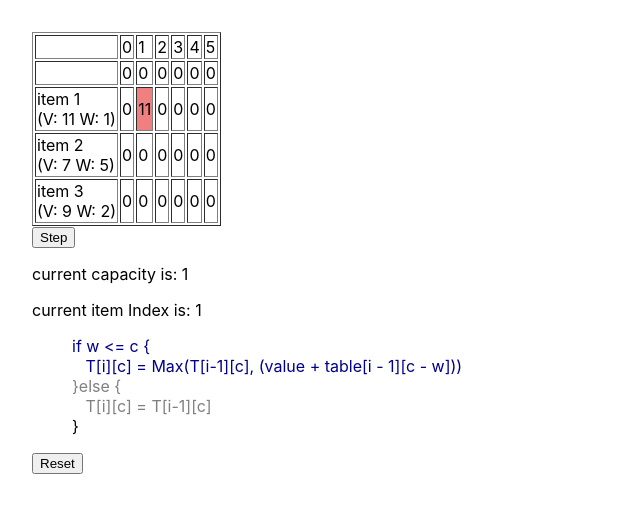
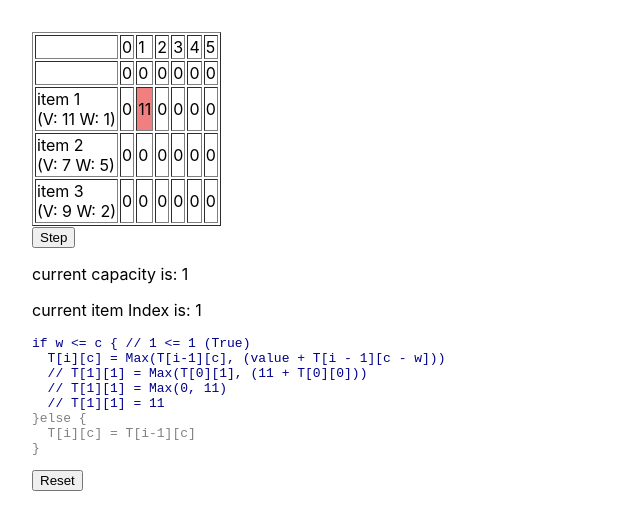
Before and after one commit to MonicaG/knapsack-algorithm-visualization, a React (Create React App) app: page / in a window 1280 px wide. Both pictures are taken after a click on the button "Calculate". Shown: the top 530 px of the page, without its empty margins (0-640 px from the left). Built offline with nearby package versions, Linux system fonts and the light colour scheme.

Commit message:
Basic pseudo code implemented

```diff
--- a/src/components/PseudoCode.js
+++ b/src/components/PseudoCode.js
@@ -1,7 +1,45 @@
-function PseudoCode({ item, capacity }) {
+function PseudoCode({ item, capacity, index, solutionTable }) {
+
+  function getCSS(active) {
+    return active ? "Bold" : "Muted"
+  }
+
+  function ifBlock(active) {
+    const css = getCSS(active);
+    return (
+      <div className={css}>
+        {`if w <= c { // ${item.weight} <= ${capacity} (${item.weight <= capacity ? "True" : "False"})
+  T[i][c] = Max(T[i-1][c], (value + T[i - 1][c - w])) `}
+        {active ?
+          `
+  // T[${index}][${capacity}] = Max(T[${index - 1}][${capacity}], (${item.value} + T[${index - 1}][${capacity - item.weight}]))
+  // T[${index}][${capacity}] = Max(${solutionTable[index - 1][capacity]}, ${item.value + solutionTable[index - 1][capacity - item.weight]})
+  // T[${index}][${capacity}] = ${solutionTable[index][capacity]}`
+          : null
+        }
+      </div>
+    )
+  }
+
+  function elseBlock(active) {
+    const css = getCSS(active);
+    return (
+      <div className={css}>
+        {`}else {
+  T[i][c] = T[i-1][c]  `}
+        {active ?
+          `
+  // T[${index}][${capacity}] = T[${index - 1}][${capacity}]
+  // T[${index}][${capacity}] = ${solutionTable[index][capacity]}`
+          : null
+        }
+        {`
+}`}
+      </div>
+    )
+  }
   if (item) {
-    const fitsCSS = item.weight <= capacity ? "Bold" : "Muted"
-    const toBigCSS = item.weight > capacity ? "Bold" : "Muted";
+    const itemFitsInKnapsack = item.weight <= capacity
     return (
       <div className="PseudoCode">
         {/* <ul>
@@ -11,24 +49,14 @@ function PseudoCode({ item, capacity }) {
         <li>w = Item weight</li>
         <li>v = Item value</li>
       </ul> */}
-{/* @todo - use <code></code> tag instead? */}
-        <blockquote>
-          <div className={fitsCSS}>
-            {`if w <= c {`} <br />
-            &nbsp;&nbsp;{` T[i][c] = Max(T[i-1][c], (value + table[i - 1][c - w]))`} <br />
-          </div>
-          <div className={toBigCSS}>
-            {`}else {`} <br />
-            &nbsp;&nbsp;{` T[i][c] = T[i-1][c]`} <br />
-          </div>
-          {`}`}
-
-        </blockquote>
-
+        <pre>
+          {ifBlock(itemFitsInKnapsack)}
+          {elseBlock(!itemFitsInKnapsack)}
+        </pre>
       </div>
     )
   } else {
-    return null;
+    return null
   }
 }
 export default PseudoCode;
--- a/src/components/SolutionTable.js
+++ b/src/components/SolutionTable.js
@@ -70,6 +70,8 @@ function SolutionTable({ knapsackAlgorithm }) {
           <PseudoCode
             item={knapsackAlgorithm.items[currentItemIndex - 1]}
             capacity={currentCapacity}
+            index={currentItemIndex}
+            solutionTable={knapsackAlgorithm.solutionTable}
           />
       </div>
     </div>
```
